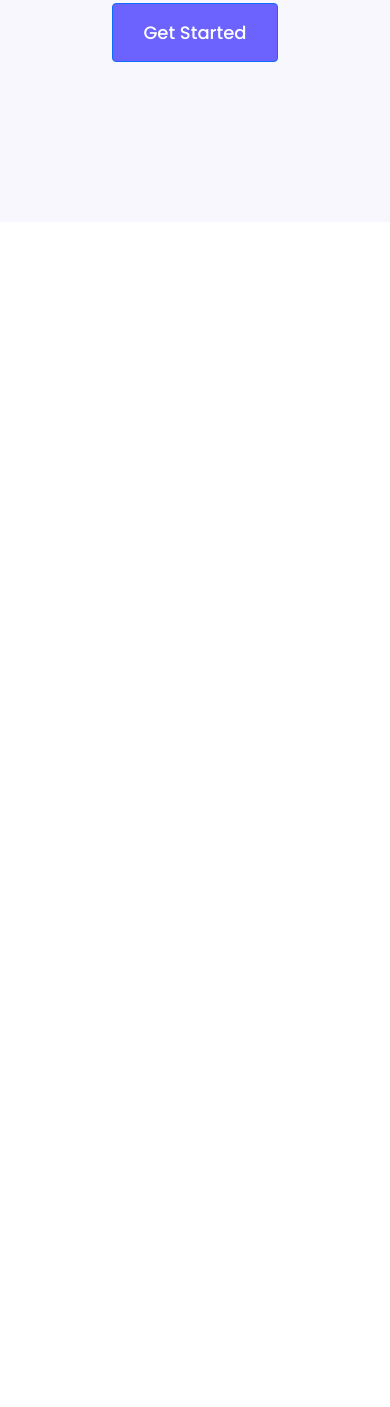
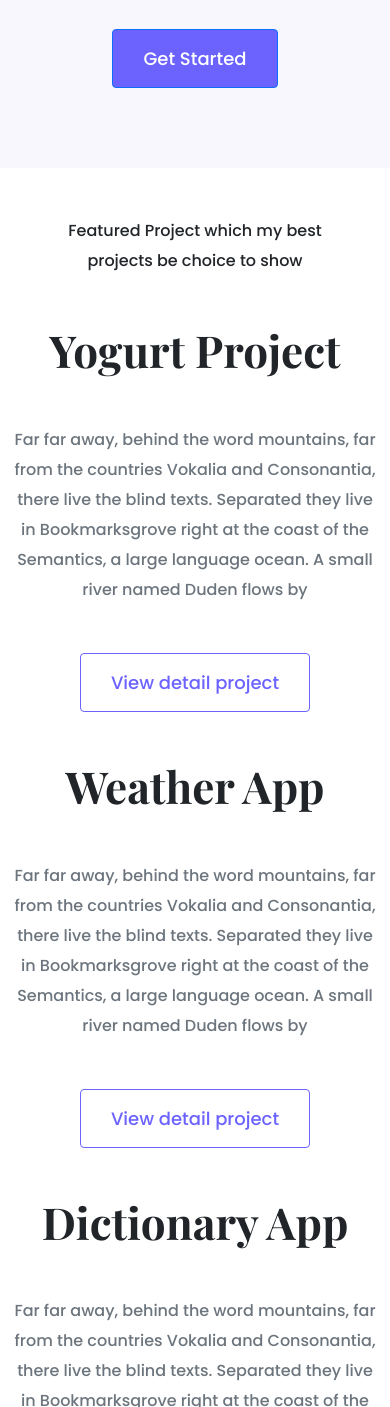
Before and after one commit to OleksandraKhoroshko/Portfolio-project, a plain HTML site: page index.html in a window 390 px wide. Shown: the part 593-2000 px from the top of the page. Before the commit the page ends 844 px from the top, so only its background shows below. Drawn offline with nearby package versions, Linux system fonts and the light colour scheme.

Commit message:
Added homepage content

```diff
--- a/index.html
+++ b/index.html
@@ -34,5 +34,44 @@
         <a href="#" class="btn btn-primary button"> Get Started</a>
       </div>
     </div>
+    <p class="text-center m-5">Featured Project which my best projects be choice to show</p>
+    <div class="container">
+      <div class="row mb-5">
+        <div class="col d-none d-lg-block">
+          <img src="/img/yogurt.png" alt="" class="img-fluid">
+        </div>
+        <div class="col">
+          <div class="description">
+            <h2 class="mb-5">Yogurt Project</h2>
+            <p class="mb-5 text-muted">Far far away, behind the word mountains, far from the countries Vokalia and Consonantia, there live the blind texts. Separated they live in Bookmarksgrove right at the coast of the Semantics, a large language ocean. A small river named Duden flows by</p>
+            <a href="#" class="btn outline">View detail project</a>
+          </div>
+        </div>
+      </div>
+      <div class="row mb-5">
+        <div class="col">
+          <div class="description">
+            <h2 class="mb-5">Weather App</h2>
+            <p class="mb-5 text-muted">Far far away, behind the word mountains, far from the countries Vokalia and Consonantia, there live the blind texts. Separated they live in Bookmarksgrove right at the coast of the Semantics, a large language ocean. A small river named Duden flows by</p>
+            <a href="#" class="btn outline">View detail project</a>
+          </div>
+        </div>
+        <div class="col d-none d-lg-block">
+          <img src="/img/weather.png" alt="" class="img-fluid">
+        </div>
+      </div>
+      <div class="row">
+        <div class="col d-none d-lg-block">
+          <img src="/img/dictionary.png" alt="" class="img-fluid">
+        </div>
+        <div class="col">
+          <div class="description">
+            <h2 class="mb-5">Dictionary App</h2>
+            <p class="mb-5 text-muted">Far far away, behind the word mountains, far from the countries Vokalia and Consonantia, there live the blind texts. Separated they live in Bookmarksgrove right at the coast of the Semantics, a large language ocean. A small river named Duden flows by</p>
+            <a href="#" class="btn outline">View detail project</a>
+          </div>
+        </div>
+      </div>
+    </div>
   </body>
 </html>
--- a/style.css
+++ b/style.css
@@ -13,6 +13,8 @@ h1, h2, h3, h4, h5, h6 {
 }
 p {
   font-weight: normal;
+  font-size: 16px;
+  line-height: 30px;;
 }
 .hero {
   background-color: var(--secondary-color);
@@ -33,7 +35,7 @@ p {
   font-family: var(--default-font-family);
   font-size: 24px;
   font-weight: normal;
-  line-height: 2;
+  line-height: 1.5;
   color: #272142;
 }
 .button {
@@ -44,3 +46,34 @@ p {
   line-height: 27px;
   padding: 15px 30px;
 }
+h2 {
+  font-size: 64px;
+}
+.outline {
+  border-radius: 4px;
+  font-size: 18px;
+  line-height: 27px;
+  padding: 15px 30px;
+  color: var(--branding-color);
+  border: 1px solid var(--branding-color);
+}
+.description {
+  padding: 120px 60px;
+}
+
+@media (max-width: 960px) {
+  h1 {
+    font-size: 44px;
+    line-height: 2;
+  }
+  h2 {
+    font-size: 44px;
+  }
+  .hero {
+    padding: 80px 10px;
+  }
+  .description {
+    padding: 0;
+    text-align: center;
+  }
+}
```
Also changed, not shown: img/dictionary.png (added), img/weather.png (added), img/yogurt.png (added).
